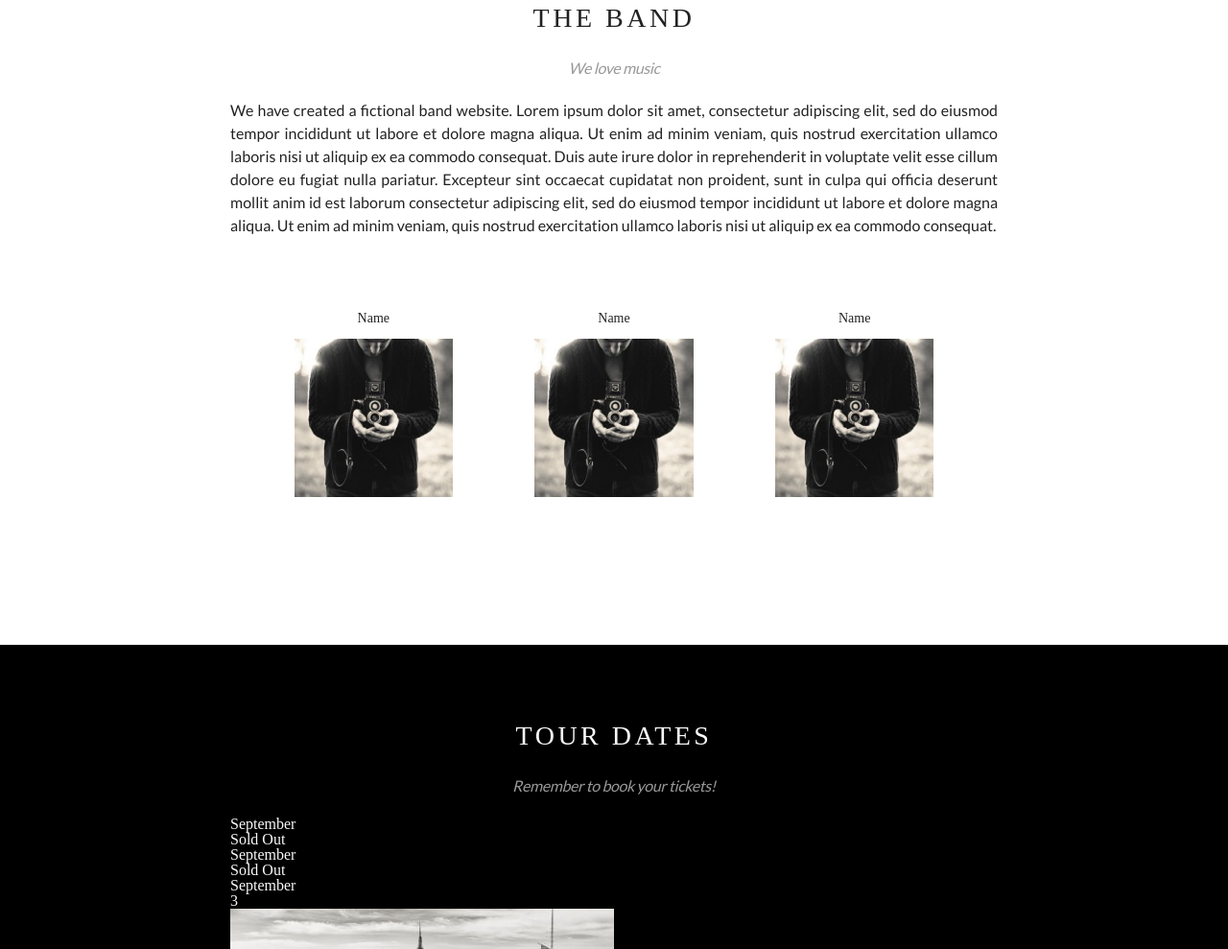
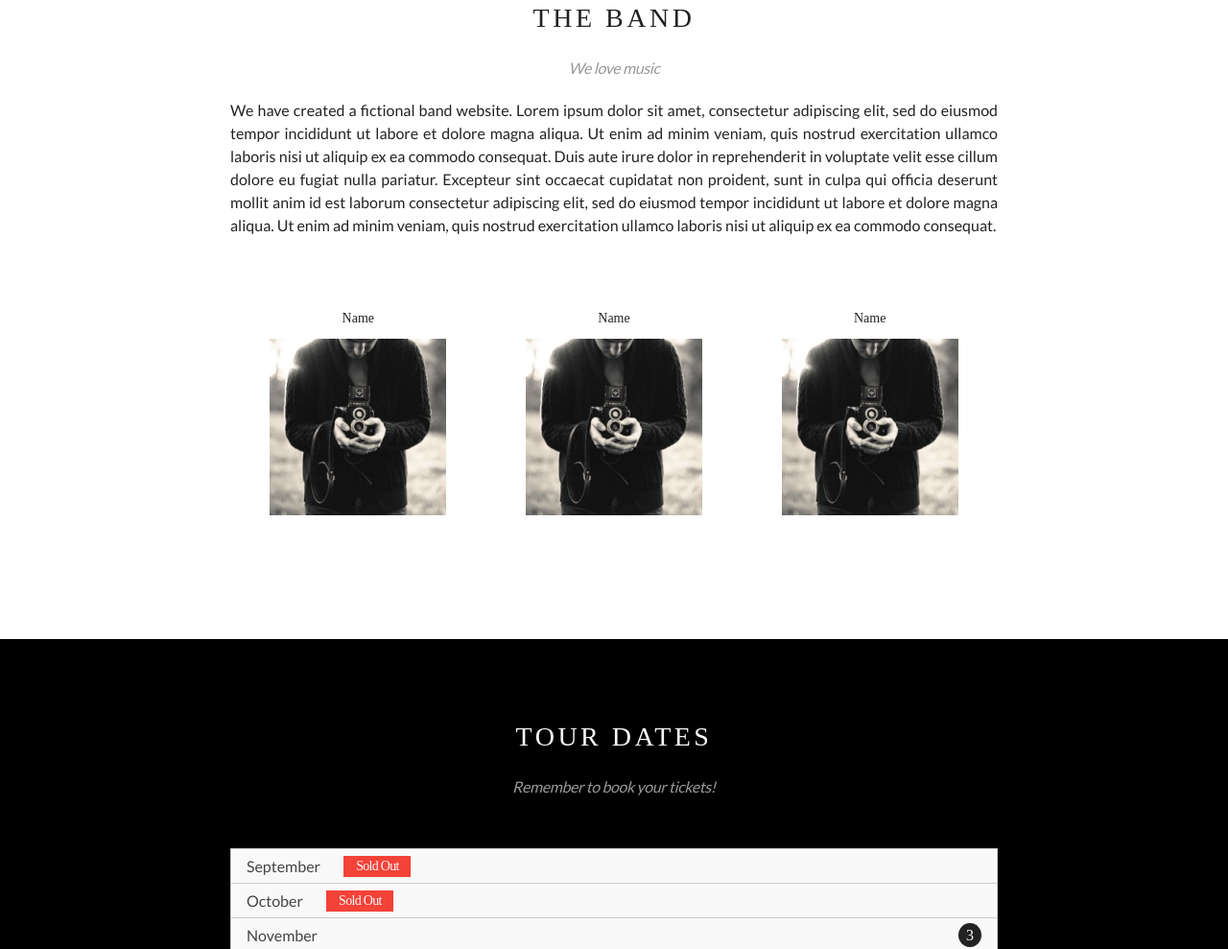
Before and after one commit to doej96/2020-hi-07-band, a plain HTML site: page html/index.html in a window 1280 px wide. Shown: the part 790-1779 px from the top of the page at 96% size. Drawn offline with Linux system fonts and the light colour scheme.

Commit message:
tour date

```diff
--- a/css/index.css
+++ b/css/index.css
@@ -21,11 +21,18 @@ a {color: inherit; text-decoration: none;}
 /* *********.band-wrapper******** */
 .band-wrapper {margin-top: 5em; padding: 2%;}
 .band-wrapper .text-wrap .content {text-align: justify; font-family: 'Lato', sans-serif; line-height: 1.5;}
-.band-wrapper .img-wrapper {display: flex; padding: 4em 1.5em;}
-.band-wrapper .img-wrap {flex: 22% 0 0; margin: 0 5.6666%;}
+.band-wrapper .img-wrapper {display: flex; padding: 4em 0;}
+.band-wrapper .img-wrap {flex: 23% 0 0; margin: 0 5.1666%;}
 .band-wrapper .img-wrap .title {display: block; text-align: center; margin: 1em; font-size: 0.875em;}
 .band-wrapper .img-wrap img {width: 100%;}
 
 /* *********.tour-wrapper******** */
-.tour-wrapper {background-color: #000; color: #f9f9f9; margin-top: 4em; padding: 2%;}
-.tour-wrapper .text-wrap {margin-top: 3.5em;}
+.tour-wrapper {background-color: #000; color: #f9f9f9; margin-top: 2.5em; padding: 2.5%;}
+.tour-wrapper .text-wrap {margin: 3.5em 1.5em;}
+.tour-wrapper .data-wrap {padding: 0 0.7%;}
+.tour-wrapper .mon-box {background-color: #f9f9f9; border: 1px solid #ccc; border-bottom: 0; height: 2.25em; padding: 0 2%; display: flex; align-items: center;}
+.tour-wrapper .mon-box .mon {color: #444; display: inline-block; font-family: 'Lato';}
+.tour-wrapper .mon-box .sold {background-color: #f34238; width: 70px; height: 22px; text-align: center; display: flex; justify-content: center; align-items: center; margin-left: 1.75em; letter-spacing: -0.05em; font-size: 0.875em;}
+.tour-wrapper .mon-box:last-child {display: flex; justify-content: space-between;}
+.tour-wrapper .mon-box:last-child .num {background-color: #222; border-radius: 50%; padding: 0.3em 0.5em;}
+.tour-wrapper .img-wrapper {display: flex;}
--- a/html/index.html
+++ b/html/index.html
@@ -94,16 +94,16 @@
                 <p class="sub">Remember to book your tickets!</p>
             </div>
             <div class="date-wrap">
-                <div class="sep">
+                <div class="mon-box">
                     <span class="mon">September</span>
-                    <div class="sold">Sold Out</div>
+                    <div class="sold"><p>Sold Out</p></div>
                 </div>
-                <div class="oct">
-                    <span class="mon">September</span>
-                    <div class="sold">Sold Out</div>
+                <div class="mon-box">
+                    <span class="mon">October</span>
+                    <div class="sold"><p>Sold Out</p></div>
                 </div>
-                <div class="nov">
-                    <span class="mon">September</span>
+                <div class="mon-box">
+                    <span class="mon">November</span>
                     <div class="num">3</div>
                 </div>
             </div>
```
